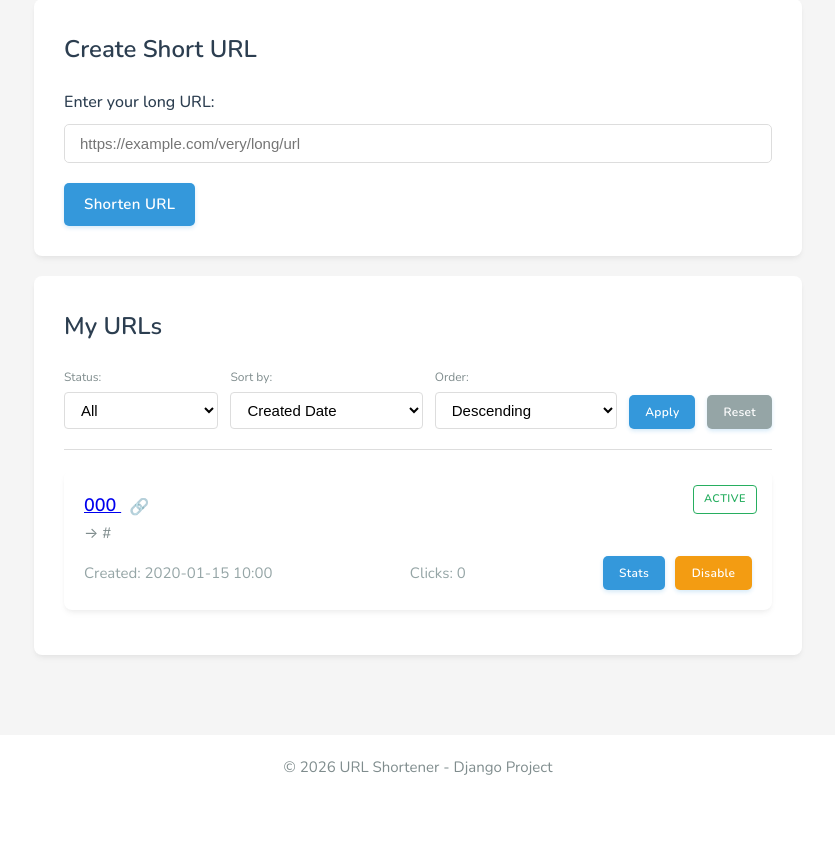
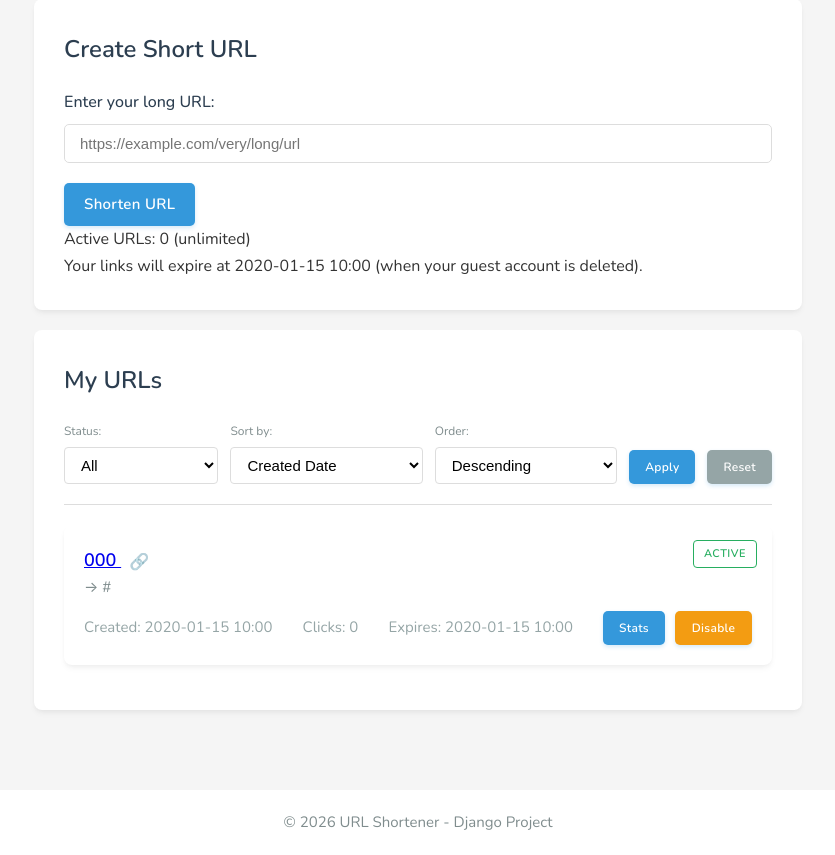
Before and after one commit to aomou/urlshortener, a Django app: page /my-urls/ in a window 1280 px wide. Shown: the part 174-1029 px from the top of the page, without its empty margins (222-1057 px from the left). Before the commit the page ends 949 px from the top, so only its background shows below. Run offline with Django 5.2, Linux system fonts and the light colour scheme; a user stored in the database is signed in; tables that the repository leaves empty hold one stand-in row (values such as "Sample post"); data that the repository does not hold is empty; some libraries are stand-ins or nearby versions.

Commit message:
feat(templates): show quota + expiry on /my-urls/

```diff
--- a/shortener/templates/shortener/my_urls.html
+++ b/shortener/templates/shortener/my_urls.html
@@ -5,7 +5,7 @@
 {% block content %}
 <div class="card">
     <h2>Create Short URL</h2>
-    <form method="post" action="{% url 'my_urls' %}">
+    <form method="post" action="{% url 'shorten' %}">
         {% csrf_token %}
         <div class="form-group">
             <label for="original_url">Enter your long URL:</label>
@@ -17,6 +17,23 @@
         </div>
         <button type="submit" class="btn">Shorten URL</button>
     </form>
+    <p class="quota-status">
+        {% if quota_is_unlimited %}
+            Active URLs: {{ active_count }} (unlimited)
+        {% else %}
+            Active URLs: {{ active_count }} / {{ quota }}
+        {% endif %}
+    </p>
+    <p class="form-help">
+        {% if user.profile.is_guest %}
+            Your links will expire at {{ user.profile.expires_at|date:"Y-m-d H:i" }} (when your guest account is deleted).
+        {% elif user.is_staff %}
+            {# no help text for admin #}
+        {% else %}
+            Links expire 7 days after creation.
+        {% endif %}
+    </p>
+
 </div>
 
 <div class="card">
@@ -82,6 +99,15 @@
             <div class="url-meta">
                 <span>Created: {{ url.created_at|date:"Y-m-d H:i" }}</span>
                 <span>Clicks: {{ url.click_count }}</span>
+                <span>
+                    Expires:
+                    {% if url.expires_at %}
+                        {{ url.expires_at|date:"Y-m-d H:i" }}
+                    {% else %}
+                        Permanent
+                    {% endif %}
+                </span>
+
                 <div class="url-actions">
                     <a href="{% url 'url_stats' url.short_code %}" class="btn btn-small">Stats</a>
                     <form method="post" action="{% url 'toggle_url' url.id %}" style="display: inline;">
```
Also changed, not shown: doc/progress.md (+1 -0 lines).
